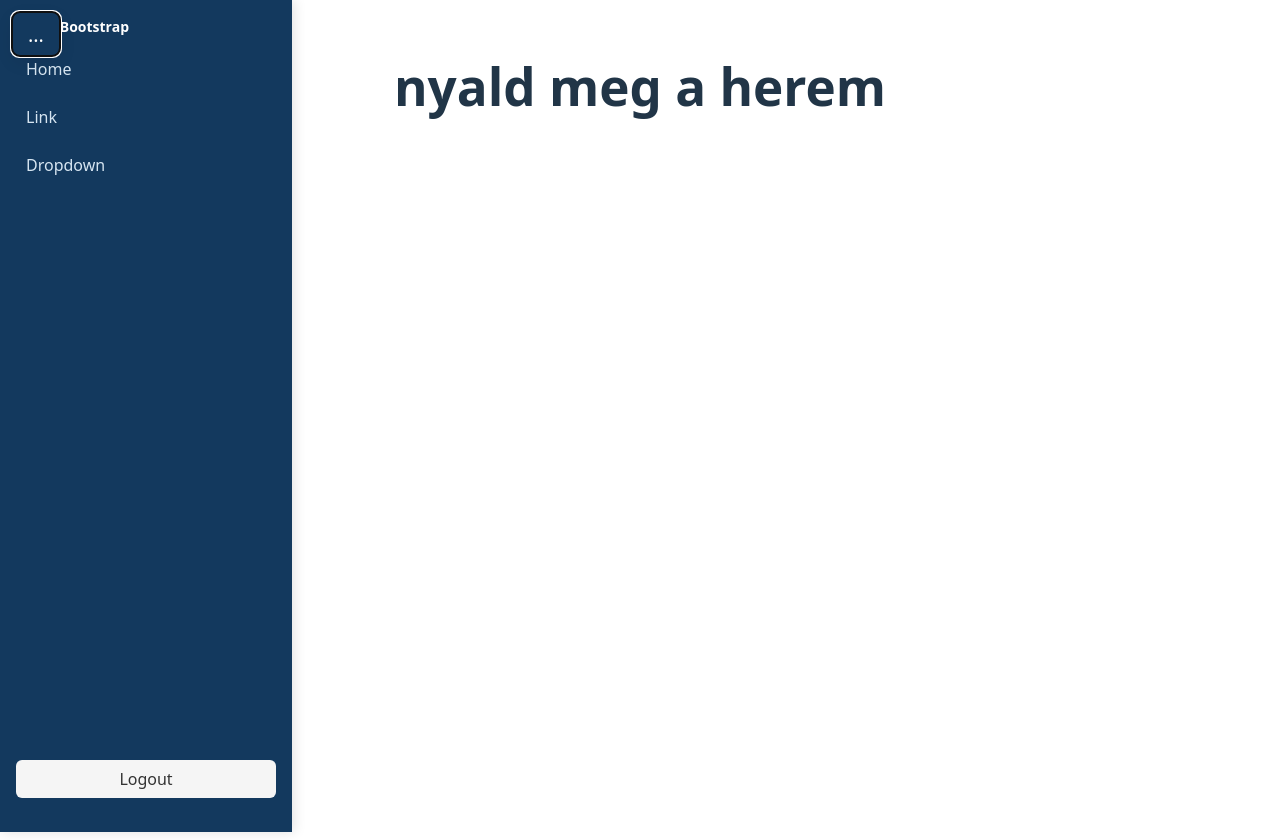
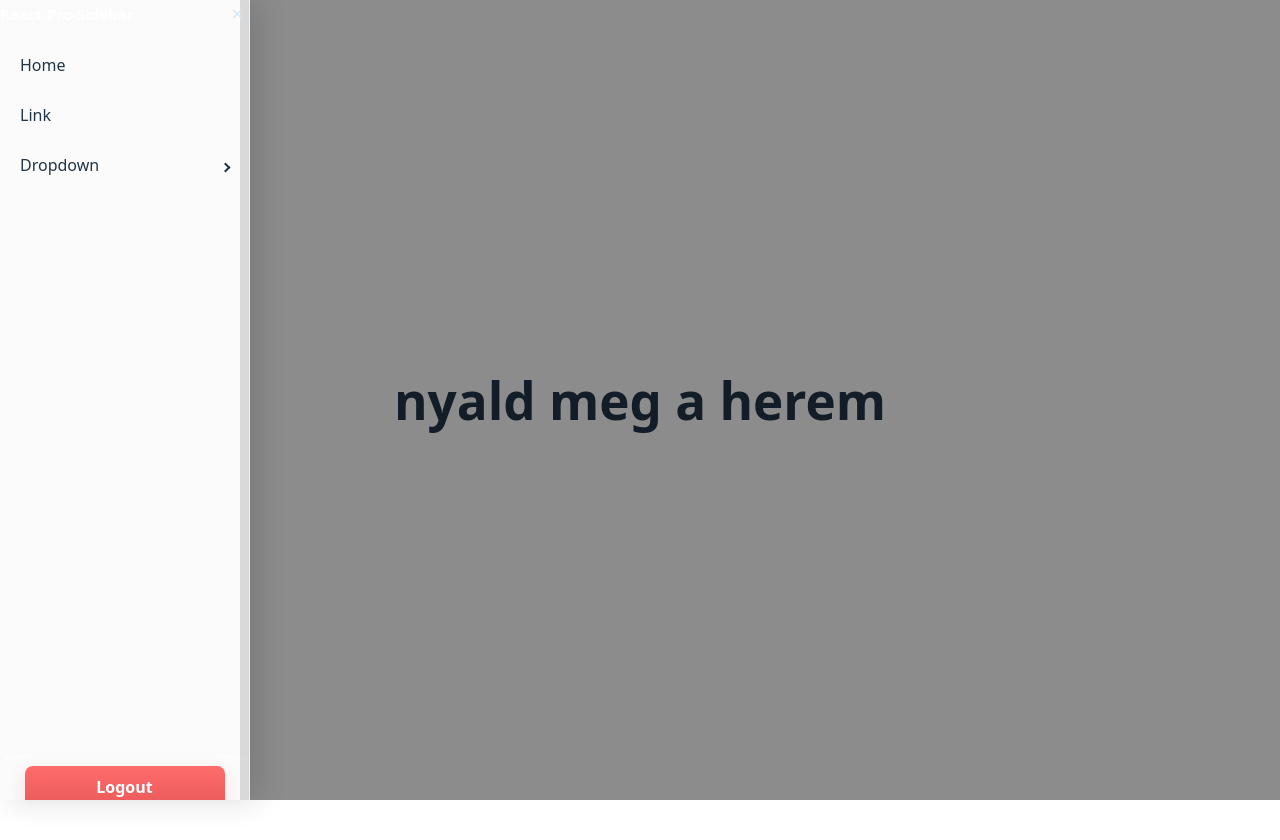
Before and after one commit to H4RmYxDD/js_chatapp_project, a React app in the folder frontend/: page /main in a window 1280 px wide. Both pictures are taken after a click on the button "Open sidebar". Before the commit the page ends 800 px from the top, so only its background shows below. Built offline with nearby package versions, Linux system fonts and the light colour scheme; the HTML template or start-up script is replaced by a standard one.

Commit message:
sidebar wip

```diff
--- a/frontend/src/pages/MainPage.css
+++ b/frontend/src/pages/MainPage.css
@@ -1,134 +1,225 @@
+/* polished styles for sidebar + floating button */
+
+/* prevent scrolling when menu open */
+body.sidebar-open {
+    overflow: hidden;
+}
+/* make the pro-sidebar inner a column so logout-area pins to bottom */
+.sidebar .pro-sidebar-inner {
+    display: flex !important;
+    flex-direction: column !important;
+    min-height: 100vh !important;
+}
+
+/* logout area styling (if not already present) */
+.logout-area {
+    margin-top: auto;
+    padding: 14px;
+    display: flex;
+    align-items: center;
+    justify-content: center;
+    gap: 12px;
+    background: linear-gradient(180deg, rgba(255,255,255,0.02), rgba(255,255,255,0.01));
+    border-radius: 10px;
+    box-shadow: 0 6px 14px rgba(3,10,18,0.06);
+    margin-bottom: 18px;
+}
+.logout-button {
+    width: 100%;
+    max-width: 200px;
+    background: linear-gradient(180deg,#ff6b6b 0%,#e85a5a 100%);
+    color: #fff;
+    border: none;
+    padding: 10px 14px;
+    border-radius: 8px;
+    font-weight: 700;
+    cursor: pointer;
+}
+
+/* floating three-dot toggle */
 .menu-button {
     position: fixed;
-    top: 12px;
-    left: 12px;
-    z-index: 1200;
-    width: 44px;
-    height: 44px;
-    border-radius: 8px;
+    top: 18px;
+    left: 18px;
+    z-index: 1400;
+    width: 48px;
+    height: 48px;
+    border-radius: 10px;
     border: none;
-    background: #13395e;
+    background: linear-gradient(180deg,#154264 0%,#0f324a 100%);
     color: #fff;
     font-size: 20px;
     display: inline-flex;
     align-items: center;
     justify-content: center;
     cursor: pointer;
-    box-shadow: 0 6px 18px rgba(0, 0, 0, 0.08);
+    box-shadow: 0 8px 20px rgba(7,22,34,0.18);
+    transition: transform 160ms ease, opacity 160ms ease, box-shadow 160ms ease;
 }
+.menu-button:focus { outline: 3px solid rgba(25,150,200,0.18); outline-offset: 2px; }
+.menu-button:hover { transform: translateY(-2px); box-shadow: 0 12px 26px rgba(7,22,34,0.22); }
+.menu-button.hidden { opacity: 0; transform: scale(0.94); pointer-events: none; visibility: hidden; }
 
+/* overlay: lighter and starts after sidebar so sidebar isn't dimmed */
 .overlay {
     position: fixed;
     inset: 0;
-    background: rgba(0, 0, 0, 0.35);
-    z-index: 1100;
+    left: 240px; /* keep sidebar clear */
+    background: rgba(0,0,0,0.45);
+    z-index: 1300;
 }
 
-.sidebar {
-    position: fixed;
-    top: 0;
-    left: 0;
-    width: 260px;
-    height: 100vh;
-    background: #13395e;
-    color: #b6c8d9;
-    transform: translateX(-100%);
-    transition: transform 220ms ease;
-    z-index: 1150;
-    display: flex;
-    flex-direction: column;
-    padding: 16px;
-    box-shadow: 2px 0 12px rgba(0, 0, 0, 0.12);
+/* submenu visual tweaks */
+.sidebar .pro-menu .pro-sub-menu > .pro-inner-item {
+    color: #d6e8f6 !important;
+    font-weight: 600;
+    padding: 10px 12px !important;
+    border-radius: 8px;
 }
 
-.sidebar.open {
-    transform: translateX(0);
-}
-
-.sidebar-header {
-    font-weight: 700;
-    color: #fff;
-    margin-bottom: 12px;
-    font-size: 14px;
-}
-
-.sidebar-nav {
-    display: flex;
-    flex-direction: column;
-    gap: 8px;
-}
-
-.sidebar-nav a {
-    color: #d6e5f1;
-    text-decoration: none;
-    padding: 8px 10px;
-    border-radius: 6px;
-    display: inline-block;
-}
-
-.sidebar-nav a:hover {
-    background: rgba(255, 255, 255, 0.04);
-    color: #fff;
-}
-
-.sidebar-details summary {
-    list-style: none;
-    cursor: pointer;
-    padding: 8px 10px;
-    border-radius: 6px;
-    color: #d6e5f1;
-}
-
-.sidebar-details summary::-webkit-details-marker {
-    display: none;
-}
-
-.sidebar-details[open] summary {
-    background: rgba(255, 255, 255, 0.03);
-    color: #fff;
-}
-
-.details-list {
+.sidebar .pro-menu .pro-sub-menu .pro-sub-menu-list {
+    margin-left: 6px;
+    padding-left: 6px;
     display: flex;
     flex-direction: column;
     gap: 6px;
-    margin-top: 8px;
-    margin-left: 6px;
 }
 
-.logout-button {
-    margin-top: 575px;
-    background: #f5f5f5;
-    color: #333;
-    border: none;
-    padding: 8px 10px;
-    border-radius: 6px;
-    cursor: pointer;
-    align-self: stretch;
+.sidebar .pro-menu .pro-sub-menu .pro-menu-item > .pro-inner-item {
+    color: #bcd4ff !important;
+    padding-left: 8px !important;
+    font-size: 14px !important;
 }
 
-.logout-button:hover {
-    background: #ececec;
+.sidebar .pro-menu .pro-sub-menu.open > .pro-inner-item,
+.sidebar .pro-menu .pro-sub-menu > .pro-inner-item:hover {
+    background: rgba(255,255,255,0.03) !important;
+    color: #fff !important;
 }
 
-.main-content {
-    min-height: 100vh;
-    transition: margin-left 220ms ease;
+/* ensure sidebar width matches SIDEBAR_WIDTH in TSX */
+.sidebar.pro-sidebar,
+.sidebar.pro-sidebar > .pro-sidebar-inner {
+    width: 240px !important; /* must match SIDEBAR_WIDTH */
+    position: fixed !important;
+    left: 0 !important;
+    top: 0 !important;
+    height: 100vh !important;
+    transform: translateX(-105%) !important;
+    transition: transform 260ms cubic-bezier(.2,.9,.2,1) !important;
+    z-index: 1350 !important;
+    margin: 0 !important;
+    padding: 0 !important;
+    box-sizing: border-box !important;
+    background: transparent !important;
+    box-shadow: 8px 0 28px rgba(8,15,25,0.14) !important;
 }
 
-@media (min-width: 992px) {
-    .menu-button {
-        display: inline-flex;
-    }
+/* open state */
+.sidebar.pro-sidebar.open,
+.sidebar.pro-sidebar.open > .pro-sidebar-inner {
+    transform: translateX(0) !important;
+}
 
-    .overlay {
-        display: none;
-    }
+/* inner container appearance */
+.sidebar .pro-sidebar-inner {
+    height: 100% !important;
+    width: 100% !important;
+    padding: 22px !important;
+    background: linear-gradient(180deg,#13395e 0%,#0f2b44 100%) !important;
+    color: #d6e8f6 !important;
+    box-sizing: border-box !important;
+    border-right: 1px solid rgba(255,255,255,0.02);
+}
 
-    .sidebar {
-        transform: translateX(-100%);
-    }
-    .sidebar.open {
-        transform: translateX(0);
-    }
+/* header with close button */
+.sidebar-header {
+    display: flex;
+    align-items: center;
+    justify-content: space-between;
+    gap: 8px;
+    margin-bottom: 12px;
+    color: #fff;
+    font-weight: 700;
+    font-size: 15px;
 }
+.close-btn {
+    background: transparent;
+    border: none;
+    color: #d6e8f6;
+    font-size: 20px;
+    line-height: 1;
+    cursor: pointer;
+    padding: 4px 6px;
+    border-radius: 6px;
+}
+.close-btn:hover { background: rgba(255,255,255,0.03); color: #fff; }
+
+/* menu styling */
+.sidebar .pro-menu { background: transparent !important; margin:0 !important; padding:0 !important; }
+.sidebar .pro-menu .pro-menu-item { padding: 12px 10px !important; border-radius: 8px !important; }
+.sidebar .pro-menu .pro-menu-item > .pro-inner-item { color: #d6e8f6 !important; font-size:15px !important; }
+.sidebar .pro-menu .pro-menu-item:hover > .pro-inner-item,
+.sidebar .pro-menu .pro-menu-item.pro-menu-item-active > .pro-inner-item {
+    background: rgba(255,255,255,0.04) !important;
+    color: #fff !important;
+}
+
+/* details fallback */
+.sidebar-details summary { list-style:none; cursor:pointer; padding:10px 12px; border-radius:8px; color:#d6e8f6; display:block; }
+.sidebar-details summary::-webkit-details-marker { display:none; }
+.sidebar-details[open] summary { background: rgba(255,255,255,0.03); color:#fff; }
+.details-list { margin-top:8px; margin-left:6px; display:flex; flex-direction:column; gap:6px; }
+
+/* logout pinned to bottom */
+.sidebar .pro-menu + .pro-menu,
+.sidebar .logout-area { margin-top: auto; padding-top:12px; }
+.logout-button { width:100%; background:#fff; color:#0f2b44; border:none; padding:10px 12px; border-radius:8px; font-weight:600; cursor:pointer; }
+.logout-button:hover { background:#f1f5f9; transform:translateY(-1px); }
+
+/* main content: keep centered and readable */
+.main-content { min-height:100vh; transition: margin-left 260ms cubic-bezier(.2,.9,.2,1); display:flex; align-items:center; justify-content:center; padding:40px; }
+
+/* responsive tweaks */
+@media (max-width:480px) {
+    .menu-button { top:12px; left:12px; width:44px; height:44px; font-size:18px; }
+    .sidebar.pro-sidebar, .sidebar .pro-sidebar-inner { width:78% !important; }
+}
+
+/* accessibility */
+.sidebar .pro-menu .pro-inner-item:focus, .menu-button:focus, .logout-button:focus, .close-btn:focus { outline:3px solid rgba(25,150,200,0.16); outline-offset:2px; }
+/* ...existing code... */
+
+/* improved logout area: pinned, contrasted, and easier to see */
+.logout-area {
+    margin-top: auto;
+    padding: 14px;
+    display: flex;
+    align-items: center;
+    justify-content: center;
+    gap: 12px;
+    /* subtle pane so the button stands out on any inner background */
+    background: linear-gradient(180deg, rgba(255,255,255,0.02), rgba(255,255,255,0.01));
+    border-radius: 10px;
+    box-shadow: 0 6px 14px rgba(3,10,18,0.06);
+    margin-bottom: 18px; /* breathing room from bottom edge */
+}
+
+/* make logout a clear call-to-action */
+.logout-button {
+    width: 100%;
+    max-width: 200px;
+    background: linear-gradient(180deg,#ff6b6b 0%,#e85a5a 100%);
+    color: #fff;
+    border: none;
+    padding: 10px 14px;
+    border-radius: 8px;
+    font-weight: 700;
+    cursor: pointer;
+    box-shadow: 0 6px 18px rgba(232,90,90,0.18);
+    transition: transform 120ms ease, box-shadow 120ms ease, opacity 120ms ease;
+}
+.logout-button:hover { transform: translateY(-2px); box-shadow: 0 10px 24px rgba(232,90,90,0.22); }
+.logout-button:focus { outline: 3px solid rgba(255,107,107,0.18); outline-offset: 3px; }
+
+/* ...existing code... */
--- a/frontend/src/pages/MainPage.tsx
+++ b/frontend/src/pages/MainPage.tsx
@@ -1,68 +1,78 @@
-import { useState } from 'react';
+import React, { useEffect, useState } from 'react';
+import { createPortal } from 'react-dom';
 import { Link } from 'react-router-dom';
+import { Sidebar, Menu, MenuItem, SubMenu } from 'react-pro-sidebar';
 import './MainPage.css';
-import CloseButton from 'react-bootstrap/CloseButton';
 
-const MainPage = () => {
+const SIDEBAR_WIDTH = 240;
+
+const MainPage: React.FC = () => {
     const [open, setOpen] = useState(false);
+    const [mounted, setMounted] = useState(false);
+
+    useEffect(() => setMounted(true), []);
+
+    useEffect(() => {
+        if (!mounted) return;
+        document.body.classList.toggle('sidebar-open', open);
+        return () => document.body.classList.remove('sidebar-open');
+    }, [open, mounted]);
+
+    const toggle = () => setOpen((v) => !v);
+    const close = () => setOpen(false);
     const logout = () => {
         localStorage.removeItem('token');
         window.location.href = '/';
     };
 
-    const close = () => setOpen(false);
+    const floating = (
+        <>
+            <button
+                className={`menu-button ${open ? 'hidden' : ''}`}
+                aria-label="Open sidebar"
+                aria-expanded={open}
+                onClick={toggle}
+            >
+                …
+            </button>
+
+            {open && <div className="overlay" onClick={close} style={{ left: `${SIDEBAR_WIDTH}px` }} />}
+        </>
+    );
+
+    const sidebarEl = (
+        <Sidebar className={`sidebar pro-sidebar ${open ? 'open' : ''}`} aria-hidden={!open} style={{ width: SIDEBAR_WIDTH }}>
+            <div className="sidebar-header">
+                <span>React-Pro-Sidebar</span>
+                <button className="close-btn" onClick={close} aria-label="Close menu">×</button>
+            </div>
+
+            <div style={{ display: 'flex', flexDirection: 'column', height: '100%' }}>
+                <Menu>
+                    <MenuItem component={<Link to="/" onClick={close} />}>Home</MenuItem>
+                    <MenuItem component={<Link to="/link" onClick={close} />}>Link</MenuItem>
+
+                    <SubMenu label="Dropdown" title="Dropdown" className="sidebar-submenu">
+                        <MenuItem component={<Link to="/a" onClick={close} />}>Action</MenuItem>
+                        <MenuItem component={<Link to="/b" onClick={close} />}>Another action</MenuItem>
+                        <MenuItem component={<Link to="/c" onClick={close} />}>Something</MenuItem>
+                    </SubMenu>
+                </Menu>
+
+                <div className="logout-area" role="group" aria-label="Logout">
+                    <button className="logout-button" onClick={logout}>Logout</button>
+                </div>
+            </div>
+        </Sidebar>
+    );
 
     return (
         <>
-            <button
-                className="menu-button"
-                aria-label="Open sidebar"
-                aria-expanded={open}
-                onClick={() => setOpen((v) => !v)}
-            >
-                …
-            </button>
-            {open && <div className="overlay" onClick={close} />}
-
-            <aside className={`sidebar ${open ? 'open' : ''}`} aria-hidden={!open}>
-                <div className="sidebar-header">React-Bootstrap</div>
-
-                <nav className="sidebar-nav">
-                    <Link to="#home" onClick={close}>
-                        Home
-                    </Link>
-                    <Link to="#link" onClick={close}>
-                        Link
-                    </Link>
-
-                    <details className="sidebar-details">
-                        <summary>Dropdown</summary>
-                        <div className="details-list">
-                            <Link to="#action/3.1" onClick={close}>
-                                Action
-                            </Link>
-                            <Link to="#action/3.2" onClick={close}>
-                                Another action
-                            </Link>
-                            <Link to="#action/3.3" onClick={close}>
-                                Something
-                            </Link>
-                            <hr />
-                            <Link to="#action/3.4" onClick={close}>
-                                Separated link
-                            </Link>
-                            <CloseButton />
-                        </div>
-                    </details>
-                </nav>
-
-                <button className="logout-button" onClick={logout}>
-                    Logout
-                </button>
-            </aside>
+            {mounted && createPortal(floating, document.body)}
+            {mounted && createPortal(sidebarEl, document.body)}
 
             <main className="main-content">
-                <div style={{ padding: 24, marginLeft: 0 }}>
+                <div style={{ padding: 24 }}>
                     <h1>nyald meg a herem</h1>
                 </div>
             </main>
```
